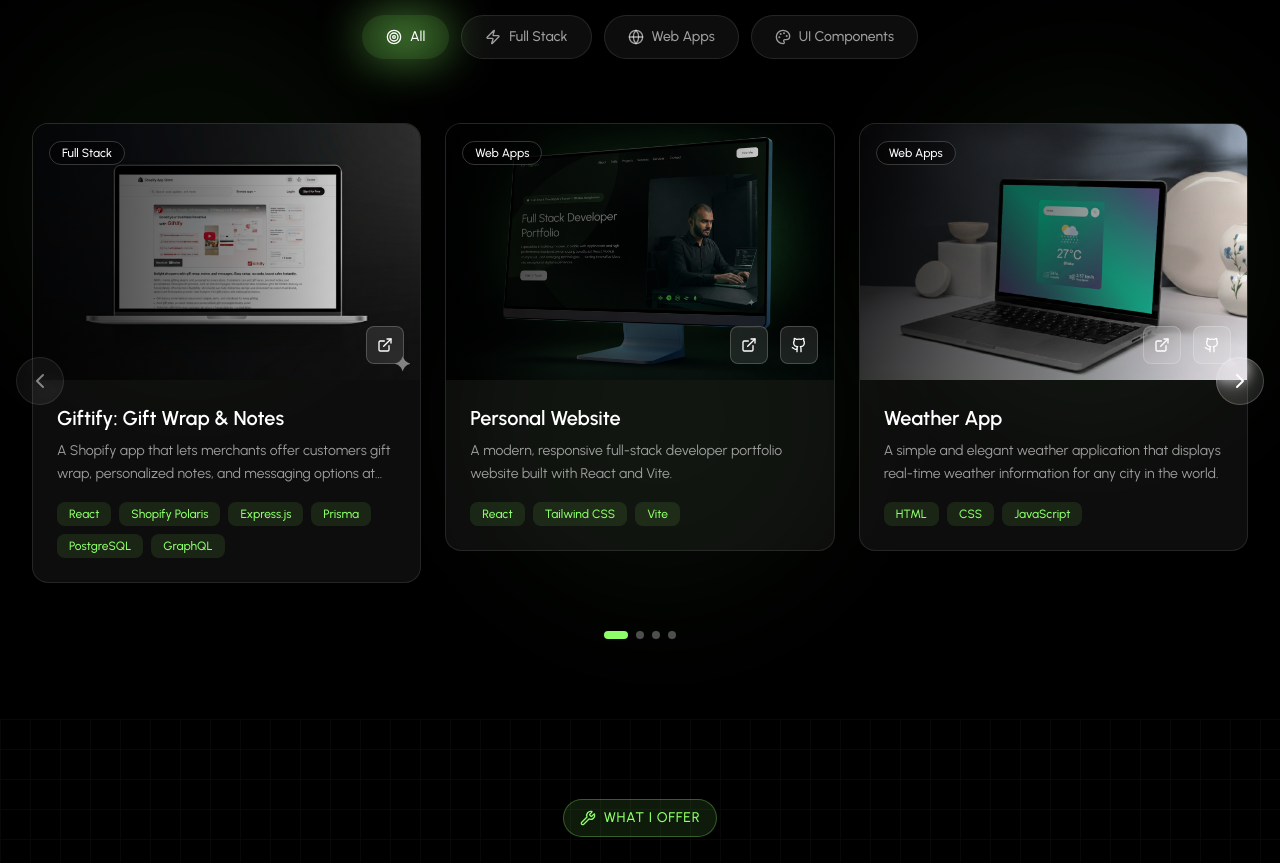
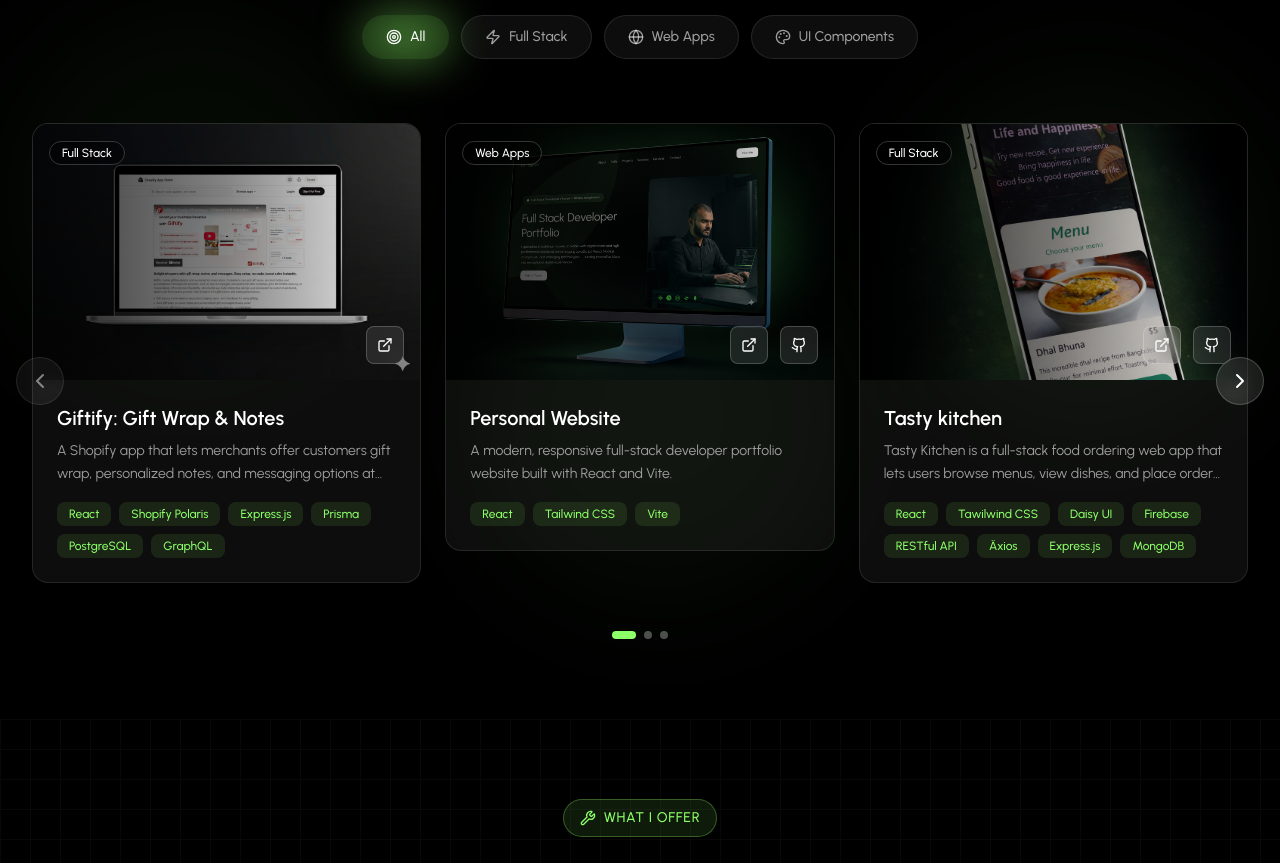
Before and after one commit to ahmed-shaon/portfolio-website-v1, a React (Vite) app: page / in a window 1280 px wide. Shown: the part 3080-3943 px from the top of the page. Built offline with nearby package versions, Linux system fonts and the light colour scheme.

Commit message:
update projects content

```diff
--- a/src/data/projects.js
+++ b/src/data/projects.js
@@ -25,17 +25,6 @@ export const projects = [
     },
     {
         id:3,
-        title: "Weather App",
-        description: "A simple and elegant weather application that displays real-time weather information for any city in the world.",
-        image:"/projects/project-3.png",
-        category:"Web Apps",
-        technologies: ["HTML", "CSS", "JavaScript"],
-        metrics: '',
-        githubUrl: "https://github.com/ahmed-shaon/weather-app",
-        demoUrl: "https://ahmed-shaon.github.io/weather-app/"
-    },
-    {
-        id:4,
         title: "Tasty kitchen",
         description: "Tasty Kitchen is a full-stack food ordering web app that lets users browse menus, view dishes, and place orders through a responsive interface.",
         image:"/projects/project-4.png",
@@ -47,7 +36,7 @@ export const projects = [
 
     },
     {
-        id:5,
+        id:4,
         title: "Mobile Garage",
         description: "Mobile Garage is a full-stack marketplace platform that allows users to buy and sell second-hand smartphones with secure listings, product details, and a smooth user experience.",
         image:"/projects/project1.png",
@@ -59,17 +48,16 @@ export const projects = [
 
     },
     {
-        id:6,
-        title: "Teach Me",
-        description: "This is the sixth project.",
-        image:"/projects/project1.png",
-        category:"Web Apps, UI Components, ",
-        technologies: ["React", "Node.js", "MongoDB"],
+        id:5,
+        title: "Weather App",
+        description: "A simple and elegant weather application that displays real-time weather information for any city in the world.",
+        image:"/projects/project-3.png",
+        category:"Web Apps",
+        technologies: ["HTML", "CSS", "JavaScript"],
         metrics: '',
-        githubUrl: "demolink",
-        demoUrl: "demolink"
-
-    }
+        githubUrl: "https://github.com/ahmed-shaon/weather-app",
+        demoUrl: "https://ahmed-shaon.github.io/weather-app/"
+    },
 
 ]
 
```
Also changed, not shown: public/projects/project-5.png (added).
